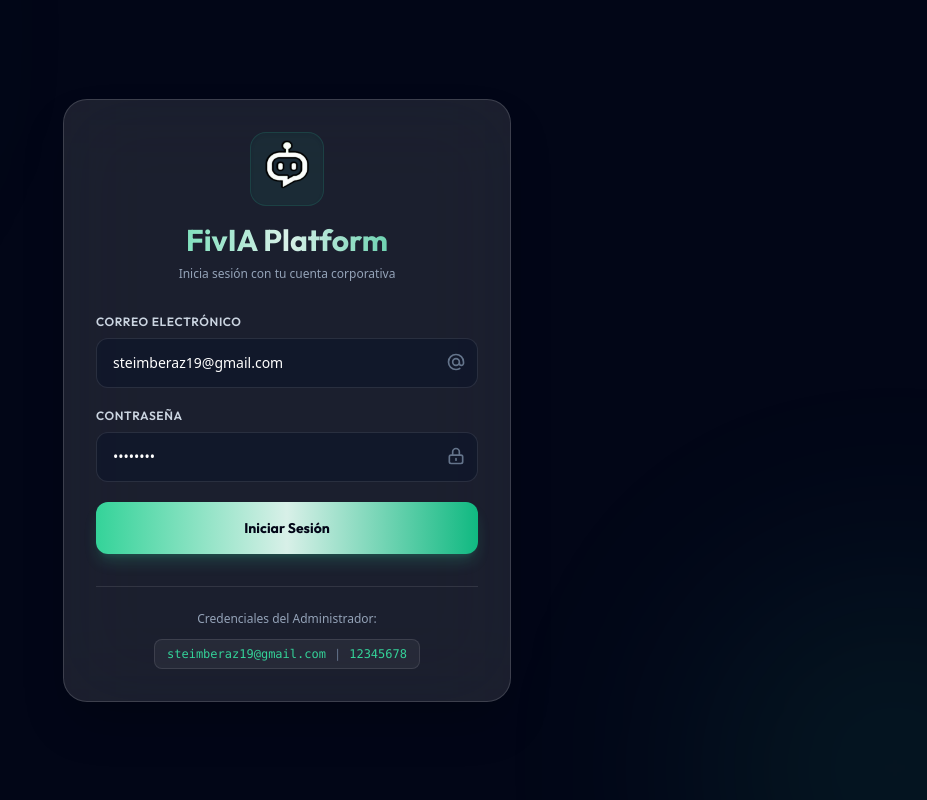
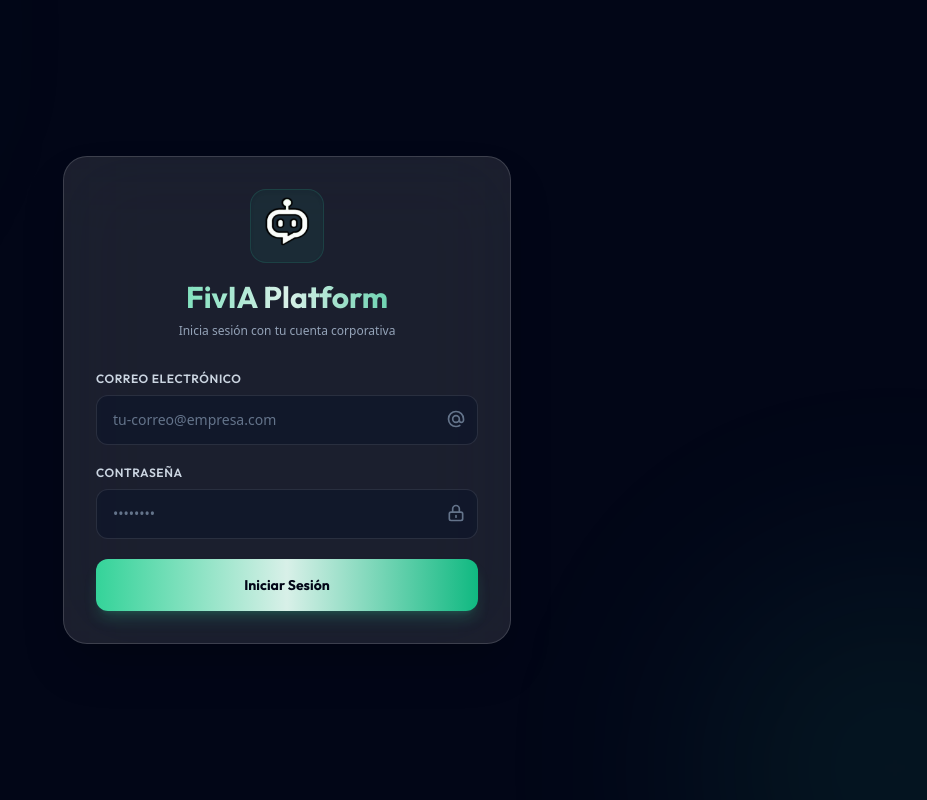
Before and after one commit to SteimberAZ/FivIA-Front, an Angular app: page /login in a window 1280 px wide. Shown: the whole page, without its empty margins (353-1280 px from the left). Built offline with nearby package versions, Linux system fonts and the light colour scheme.

Commit message:
security: Remove demo credentials display from login screen

```diff
--- a/src/app/features/auth/login.component.ts
+++ b/src/app/features/auth/login.component.ts
@@ -49,7 +49,7 @@ import { AuthService } from '../../core/services/auth.service';
                 [(ngModel)]="email"
                 name="email"
                 required
-                placeholder="steimberaz19@gmail.com"
+                placeholder="tu-correo@empresa.com"
                 class="w-full px-4 py-3.5 rounded-xl bg-slate-900/80 border border-white/10 text-white placeholder-slate-500 focus:outline-none focus:ring-2 focus:ring-[#34d399] focus:border-transparent transition-all text-sm"
               />
               <div class="absolute right-3 top-3.5 text-slate-500">
@@ -98,16 +98,6 @@ import { AuthService } from '../../core/services/auth.service';
             </span>
           </button>
         </form>
-
-        <!-- Quick Demo Credential Badge -->
-        <div class="mt-8 pt-6 border-t border-white/10 text-center">
-          <p class="text-xs text-slate-400 mb-3 font-medium">Credenciales del Administrador:</p>
-          <div (click)="fillDemoCredentials()" class="cursor-pointer inline-flex items-center gap-2 px-3 py-1.5 rounded-lg bg-white/5 border border-white/10 hover:bg-white/10 transition-all text-xs text-emerald-400 font-mono">
-            <span>steimberaz19&#64;gmail.com</span>
-            <span class="text-slate-500">|</span>
-            <span>12345678</span>
-          </div>
-        </div>
       </div>
     </div>
   `,
@@ -126,16 +116,10 @@ export class LoginComponent {
   private router = inject(Router);
   private route = inject(ActivatedRoute);
 
-  email = 'steimberaz19@gmail.com';
-  password = '12345678';
+  email = '';
+  password = '';
   isLoading = false;
   errorMessage = '';
-
-  fillDemoCredentials() {
-    this.email = 'steimberaz19@gmail.com';
-    this.password = '12345678';
-    this.errorMessage = '';
-  }
 
   onLogin() {
     if (!this.email || !this.password) {
```
